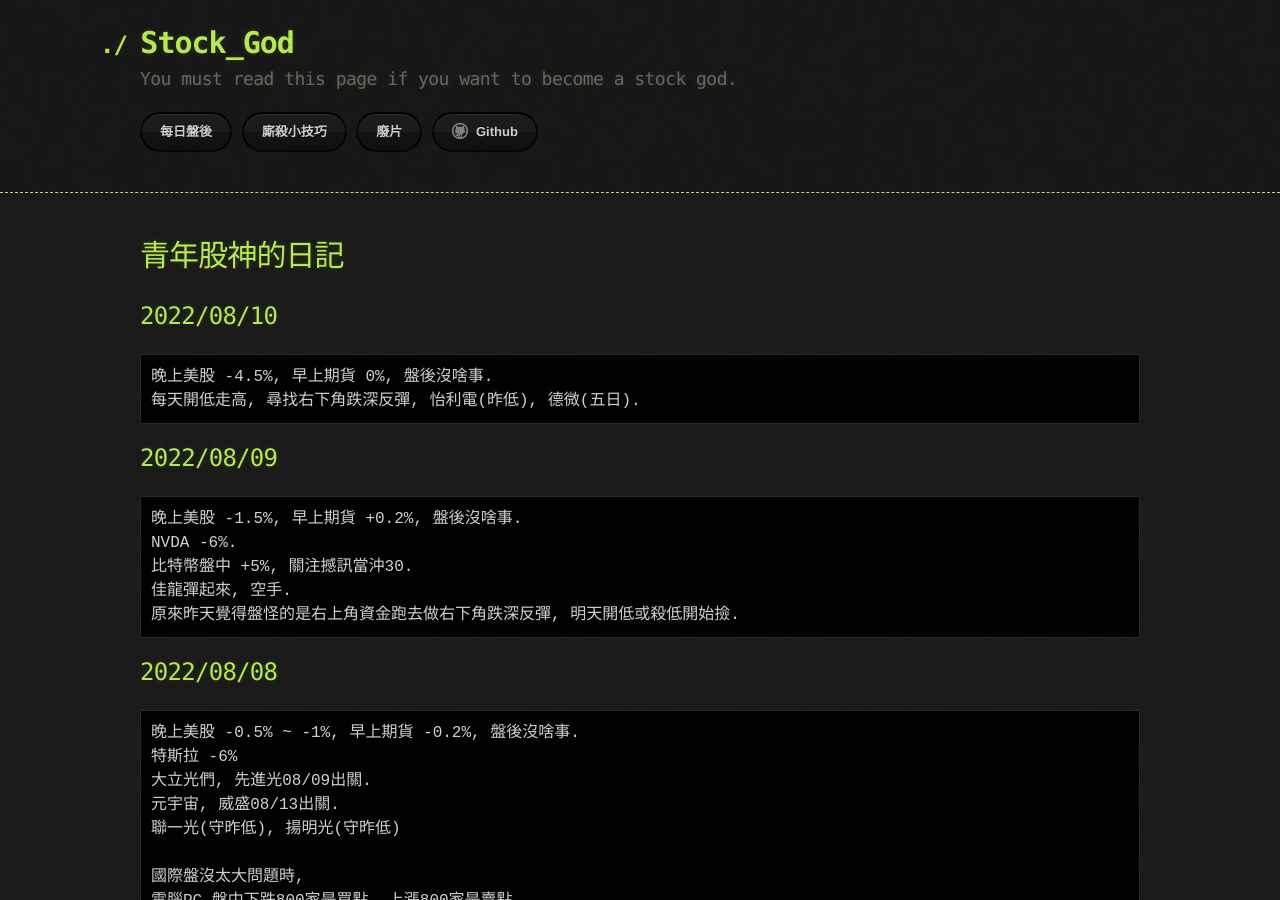
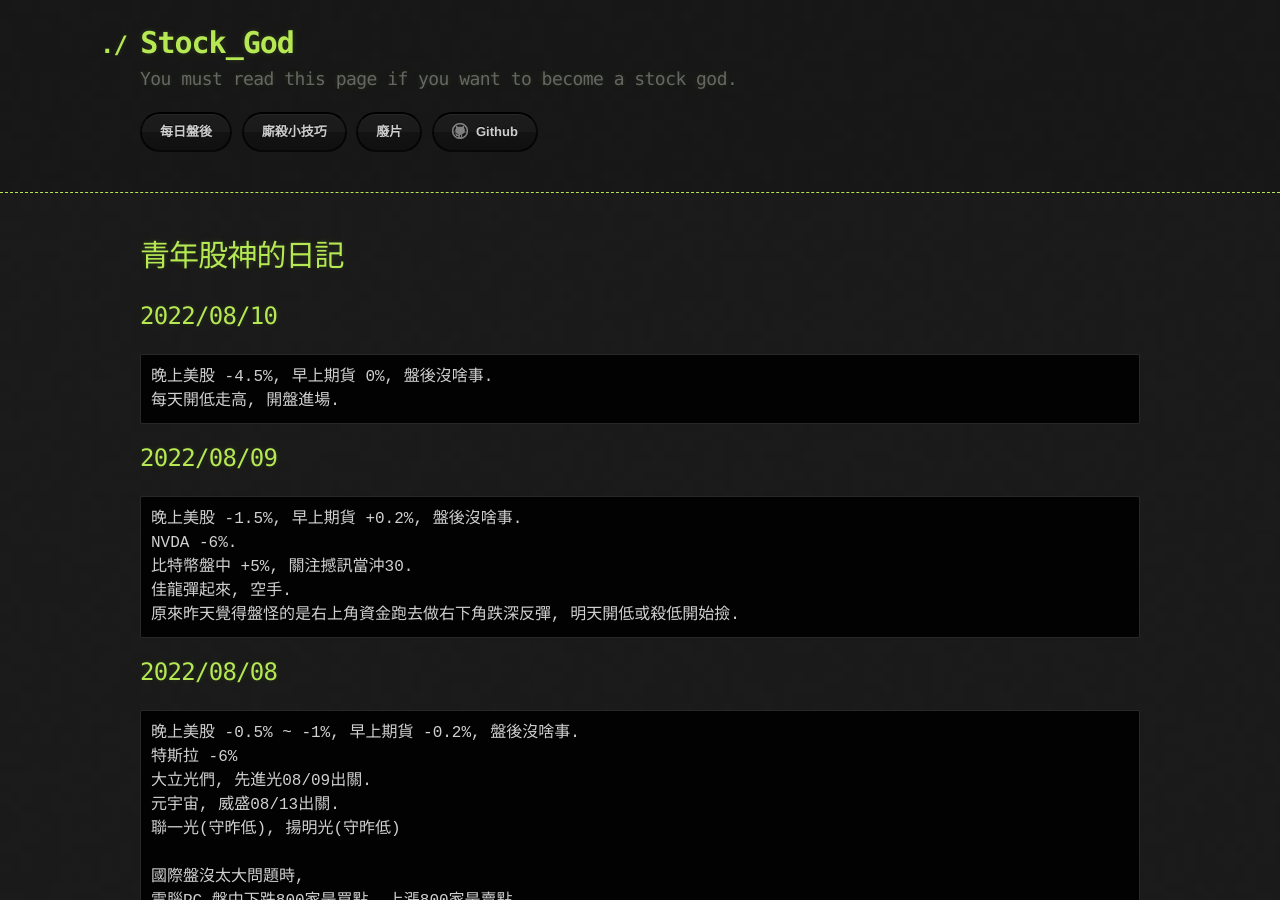
Before and after one commit to lepg5487/Stock_God, a Jekyll site: the page built from index.md, in a window 1280 px wide and 900 px high. Built offline with Jekyll 4.4.1, drawn with Linux system fonts in a browser that asks for light colours; our own code applies the rules of GitHub Pages for plain Markdown files.

Commit message:
Update index.md

````diff
--- a/index.md
+++ b/index.md
@@ -7,7 +7,7 @@ layout: testlayouts
 ## 2022/08/10
 ```
 晚上美股 -4.5%, 早上期貨 0%, 盤後沒啥事.
-每天開低走高, 尋找右下角跌深反彈, 怡利電(昨低), 德微(五日).
+每天開低走高, 開盤進場.
 ```
 
 ## 2022/08/09
````
